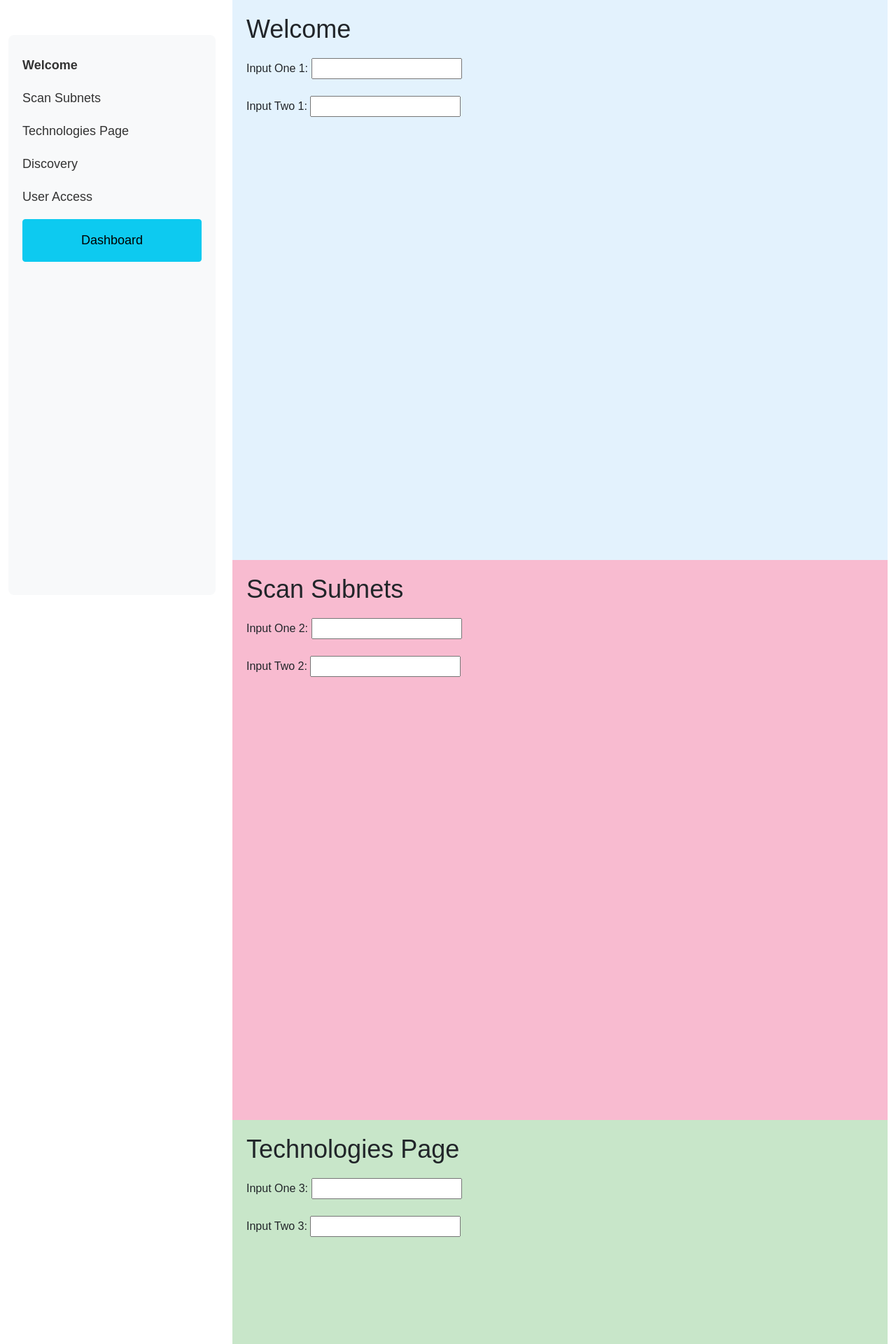
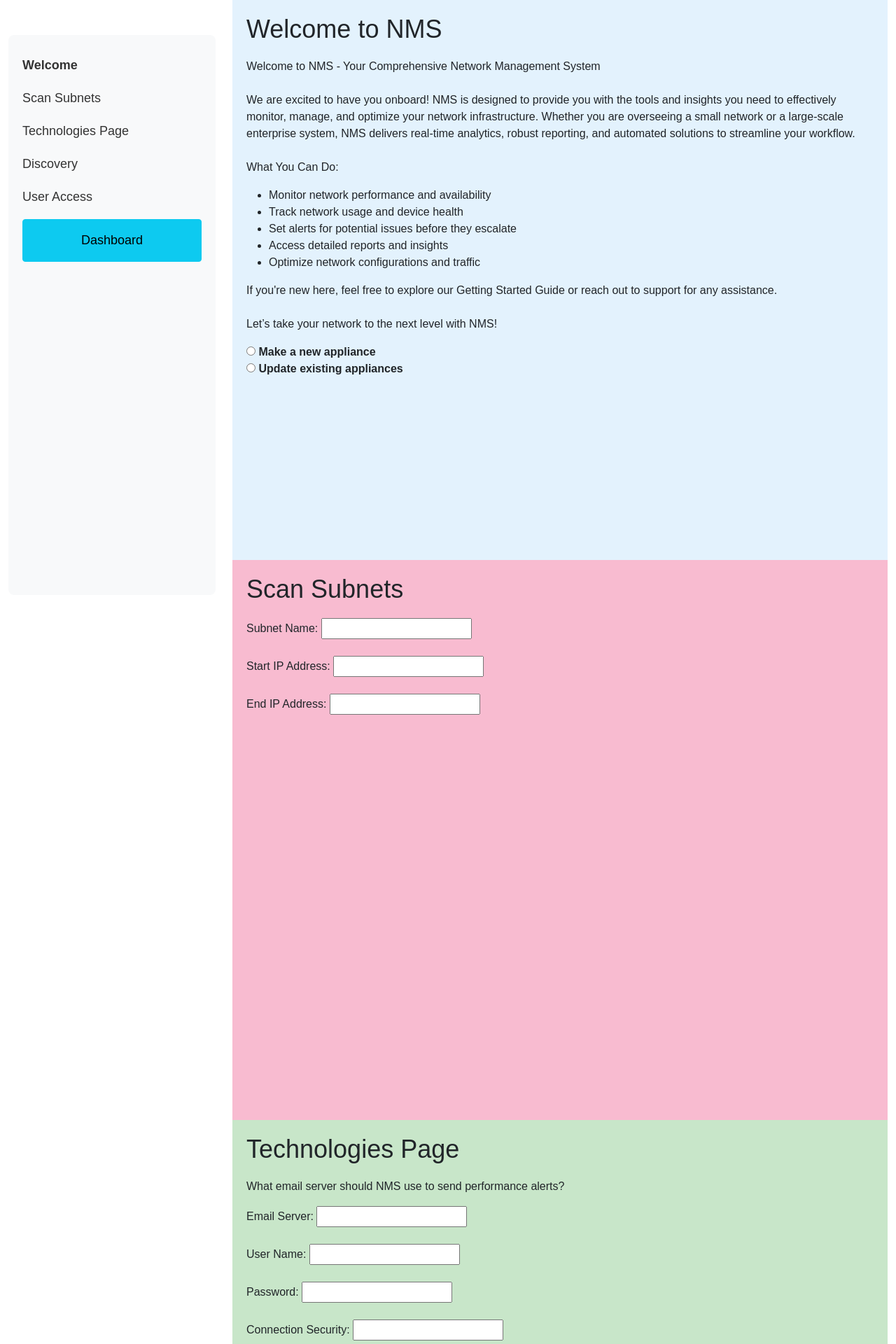
Before and after one commit to mustahidhasan/nms_system, a Django app: page /dashboard/welcome/ in a window 1280 px wide. Shown: the top 1920 px of the page at 70% size. Run offline with Django 4.2, Linux system fonts and the light colour scheme; a user stored in the database is signed in; data comes from the database, SQL or seed files in the repository; both versions use the stored data as it was after the commit.

Commit message:
the welcome page input fields are ready

```diff
--- a/nms/DASHBOARD/views.py
+++ b/nms/DASHBOARD/views.py
@@ -6,7 +6,8 @@ from django.shortcuts import render, redirect
 from django.http import HttpResponse
 from .models import GettingStartedA  # Import your model here
 from django.urls import reverse
-
+from USER.models import CustomUser
+from django.contrib.auth.models import AbstractUser
 @login_required
 def dashboard_view(request):
     # Check if the user is a superuser and if they haven't disabled the modal for this session
@@ -24,13 +25,13 @@ def logout_view(request):
 @login_required
 def welcome_superuser(request):
     if request.user.is_superuser:
+        users = CustomUser.objects.all()  # Fetch all users
         return render(
-            request, "welcome_superuser.html"
-        )  # Replace with your welcome template
+            request, "welcome_superuser.html", {'users': users}  # Pass users to the template
+        )
     else:
-        return redirect(
-            "dashboard"
-        )  # Redirect non-superusers to the dashboard or another page
+        return redirect("dashboard")  # Redirect non-superusers to the dashboard or another page
+
 
 
 @login_required
--- a/nms/templates/welcome_superuser.html
+++ b/nms/templates/welcome_superuser.html
@@ -88,39 +88,78 @@
                 <form action="{% url 'submit_form' %}" method="post">
                     {% csrf_token %}
                     <section id="section1" class="section-1">
-                        <h1>Welcome</h1>
-                        <label for="input_one_1">Input One 1:</label>
-                        <input type="text" id="input_one_1" name="input_one_1" required><br><br>
+                        <h1>Welcome to NMS</h1>
+                        <p>
+                            Welcome to NMS - Your Comprehensive Network Management System
+                            <br><br>
+                            We are excited to have you onboard! NMS is designed to provide you with the tools and insights you need to effectively monitor, manage, and optimize your network infrastructure. Whether you are overseeing a small network or a large-scale enterprise system, NMS delivers real-time analytics, robust reporting, and automated solutions to streamline your workflow.
+                            <br><br>
+                            What You Can Do:
+                            <ul>
+                                <li>Monitor network performance and availability</li>
+                                <li>Track network usage and device health</li>
+                                <li>Set alerts for potential issues before they escalate</li>
+                                <li>Access detailed reports and insights</li>
+                                <li>Optimize network configurations and traffic</li>
+                            </ul>
+                            If you're new here, feel free to explore our Getting Started Guide or reach out to support for any assistance.
+                            <br><br>
+                            Let’s take your network to the next level with NMS!
+                        </p>
+                        <input type="radio" id="input_one_1_option1" name="appliance_action" value="make_new_appliance" required>
+                        <label style="font-weight: bold;" for="input_one_1_option1">Make a new appliance</label><br>
 
-                        <label for="input_two_1">Input Two 1:</label>
-                        <input type="text" id="input_two_1" name="input_two_1" required><br><br>
+                        <input type="radio" id="input_one_1_option2" name="appliance_action" value="update_existing_appliance" required>
+                        <label style="font-weight: bold;" for="input_one_1_option2">Update existing appliances</label><br>
                     </section>
+
                     <section id="section2" class="section-2">
                         <h1>Scan Subnets</h1>
-                        <label for="input_one_2">Input One 2:</label>
-                        <input type="text" id="input_one_2" name="input_one_2" required><br><br>
+                        <label for="subnet_name">Subnet Name:</label>
+                        <input type="text" id="subnet_name" name="subnet_name" required><br><br>
 
-                        <label for="input_two_2">Input Two 2:</label>
-                        <input type="text" id="input_two_2" name="input_two_2" required><br><br>
+                        <label for="start_ip_address">Start IP Address:</label>
+                        <input type="text" id="start_ip_address" name="start_ip_address" required><br><br>
+
+                        <label for="end_ip_address">End IP Address:</label>
+                        <input type="text" id="end_ip_address" name="end_ip_address" required><br><br>
                     </section>
+
                     <section id="section3" class="section-3">
                         <h1>Technologies Page</h1>
-                        <label for="input_one_3">Input One 3:</label>
-                        <input type="text" id="input_one_3" name="input_one_3" required><br><br>
+                        <p>
+                            What email server should NMS use to send performance alerts?
+                        </p>
+                        <label for="email_server">Email Server:</label>
+                        <input type="text" id="email_server" name="email_server" required><br><br>
 
-                        <label for="input_two_3">Input Two 3:</label>
-                        <input type="text" id="input_two_3" name="input_two_3" required><br><br>
+                        <label for="email_username">User Name:</label>
+                        <input type="text" id="email_username" name="email_username" required><br><br>
+
+                        <label for="email_password">Password:</label>
+                        <input type="password" id="email_password" name="email_password" required><br><br>
+
+                        <label for="connection_security">Connection Security:</label>
+                        <input type="text" id="connection_security" name="connection_security" required><br><br>
+
+                        <label for="email_port">Port:</label>
+                        <input type="text" id="email_port" name="email_port" required><br><br>
                     </section>
+
                     <section id="section4" class="section-4">
                         <h1>Discovery</h1>
-                        <label for="input_one_4">Input One 4:</label>
-                        <input type="text" id="input_one_4" name="input_one_4" required><br><br>
+                        <label for="user_dropdown">Select an NMS Admin:</label>
+                        <select id="user_dropdown" name="user" required>
+                            <option value="" disabled selected>Select an NMS Admin</option> <!-- Default option -->
+                            {% for user in users %}
+                                <option value="{{ user.id }}">{{ user.username }}</option>
+                            {% endfor %}
+                        </select>
+                    </section>
 
-                        <label for="input_two_4">Input Two 4:</label>
-                        <input type="text" id="input_two_4" name="input_two_4" required><br><br>
-                    </section>
                     <button class="btn btn-success w-100 mt-2" type="submit">Finish</button>
                 </form>
+
             </div>
         </div>
     </div>
```
Also changed, not shown: nms/db.sqlite3.
